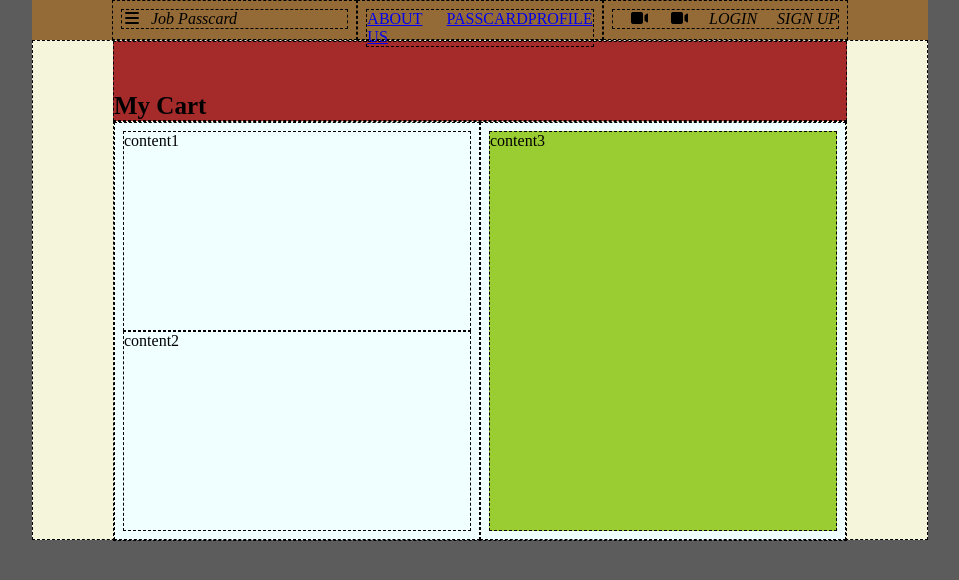
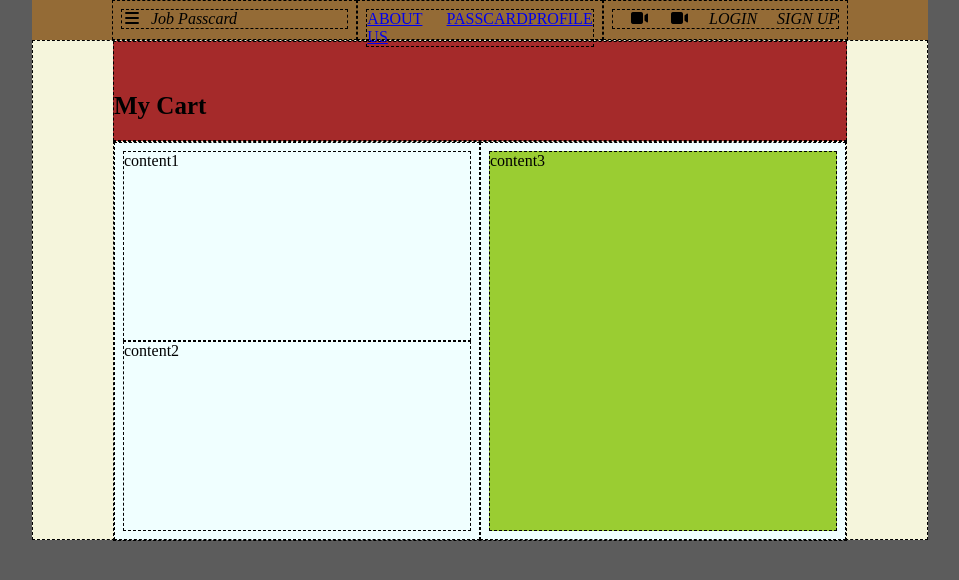
Before and after one commit to Rizdle/HW_04, a plain HTML site: page index.html in a window 1280 px wide. Shown: the whole page, without its empty margins (160-1119 px from the left). Drawn offline with Linux system fonts and the light colour scheme.

Commit message:
edit man min

```diff
--- a/style.css
+++ b/style.css
@@ -12,6 +12,8 @@ body
 .container
 {
     width:70%;
+    max-width: 1131px;
+    min-width: 966;
     height:500px;
     margin: auto;
 
@@ -54,7 +56,7 @@ background-color: beige;
 
 
 .topic
-{height: 80px;
+{height: 100px;
     background-color: brown;
 border: 1px dashed;
 }
@@ -67,7 +69,7 @@ border: 1px dashed;
 .information
 {
 width: 100%;
-height: 420px;
+height: 400px;
 border: 1px dashed;
 display: flex;
 }
@@ -81,7 +83,7 @@ background-color: azure;
 }
 
 .item1>*
-{height: 200px;
+{height: 190px;
 
 flex: 1 1 33.33%;
 border: 1px dashed;
@@ -89,7 +91,7 @@ border: 1px dashed;
 
 .item2>*{
 display: flex;
-height: 400px;
+height: 380px;
 border: 1px dashed;
 background-color: yellowgreen;
 }
```
